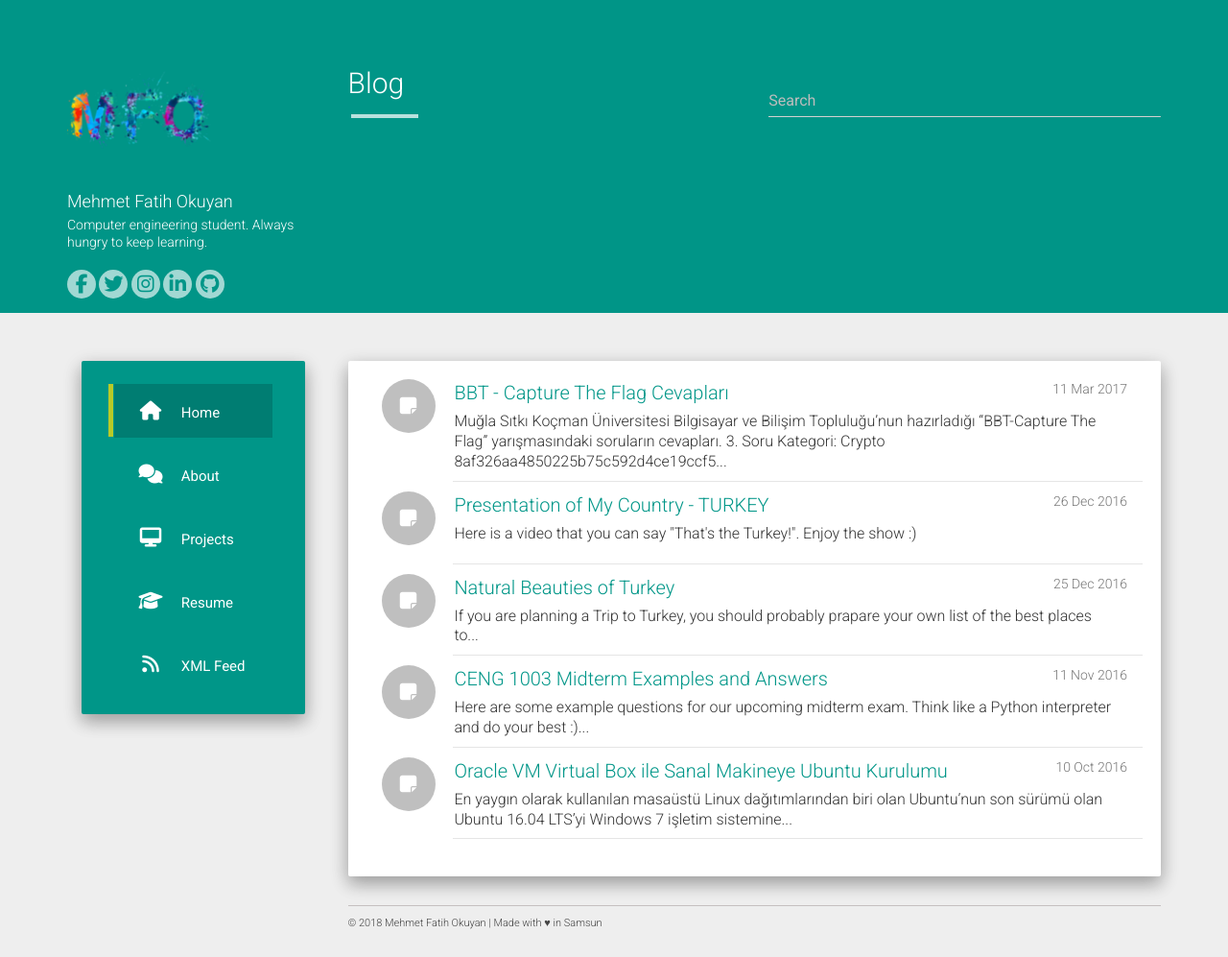
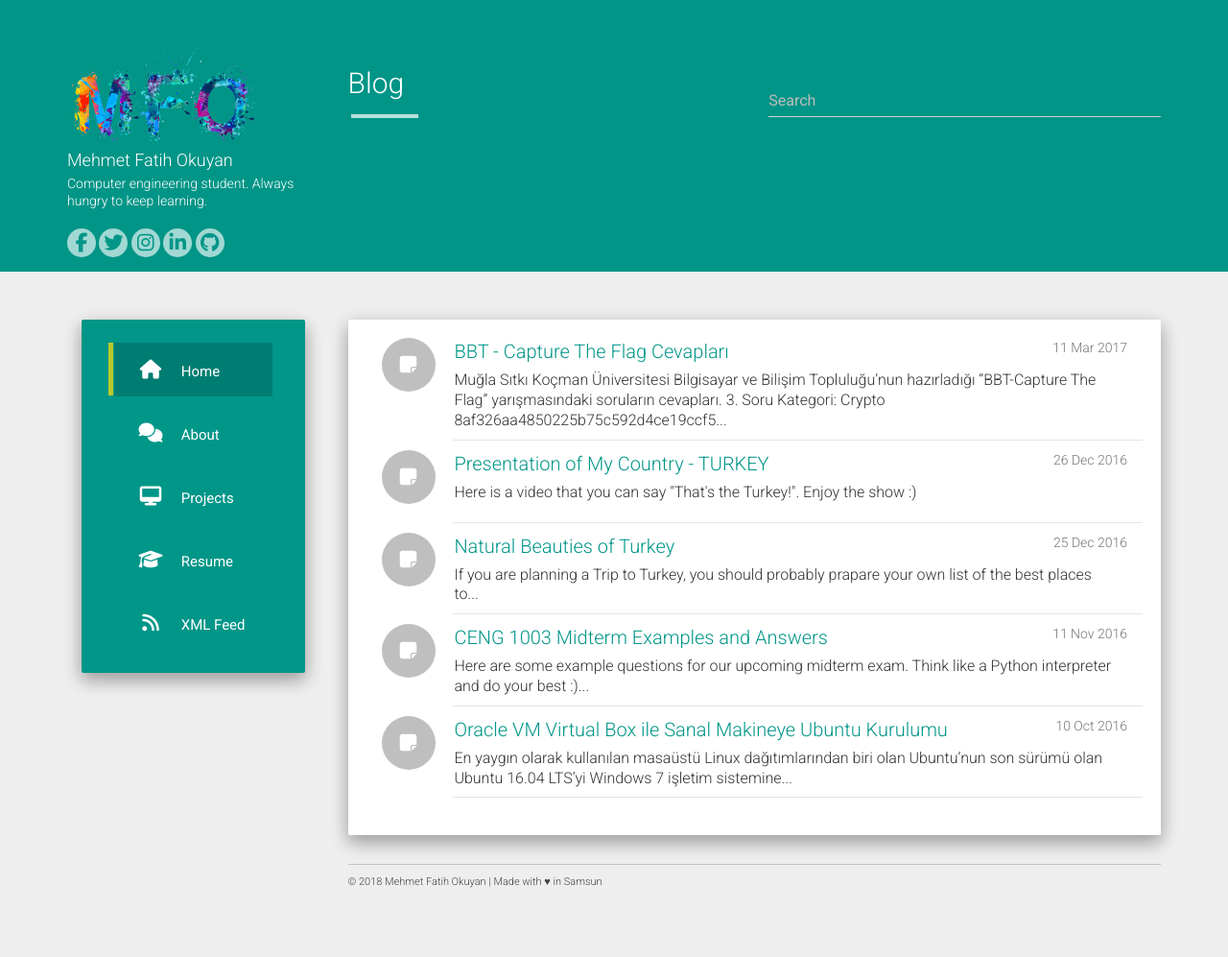
Before and after one commit to okuyanf61/okuyanf61.github.io, a Jekyll site: the page built from index.html, in a window 1280 px wide. Shown: the whole page at 96% size. Built offline with Jekyll 4.4.1, drawn with Linux system fonts in a browser that asks for light colours; nearby versions of some CDN libraries; the list of posts is cut into pages by our own code; after the commit the page ends 954 px from its top, so only the background shows below that.

Commit message:
logo fixed

```diff
--- a/_includes/header.html
+++ b/_includes/header.html
@@ -3,7 +3,7 @@
         <div class="row">
           <div class="col-md-3 col-sm-4 col-xs-12">
             <div class="row-picture">
-              <img id="about" class="logo-img" src="{{ site.logo }}" height="150px" width="150px">
+              <img id="about" class="logo-img" src="{{ site.logo }}" height="107px" width="200px">
             </div>
             <div class="row-details">
               <h4 class="list-group-item-heading">{{ site.author }}</h4>
--- a/static/css/main.css
+++ b/static/css/main.css
@@ -6,8 +6,8 @@
 }
 .full{ font-size: 16px; }
 .logo-img {
-    width: 150px;
-    height: 150px;
+    width: 200px;
+    height: 107px;
     border-radius: 60px;
     margin: 0 auto;
 }
```
Also changed, not shown: static/img/avatar.png.
